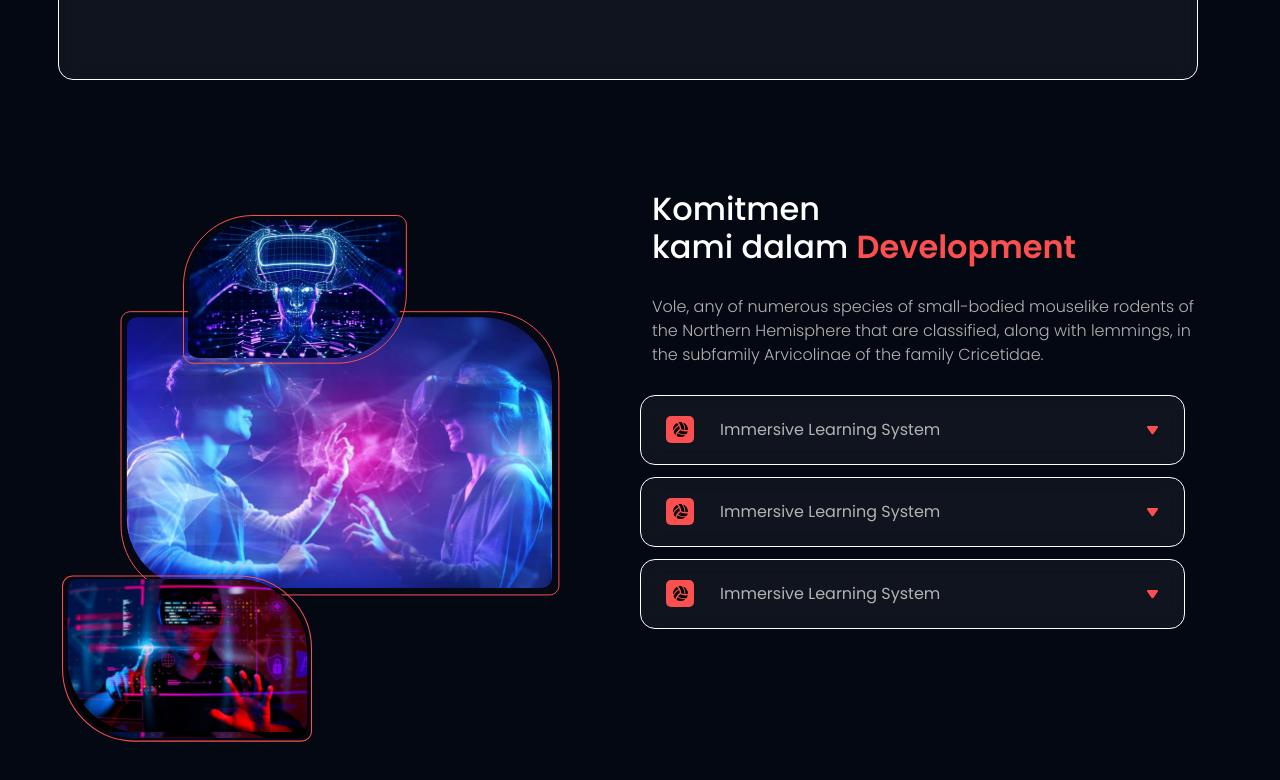
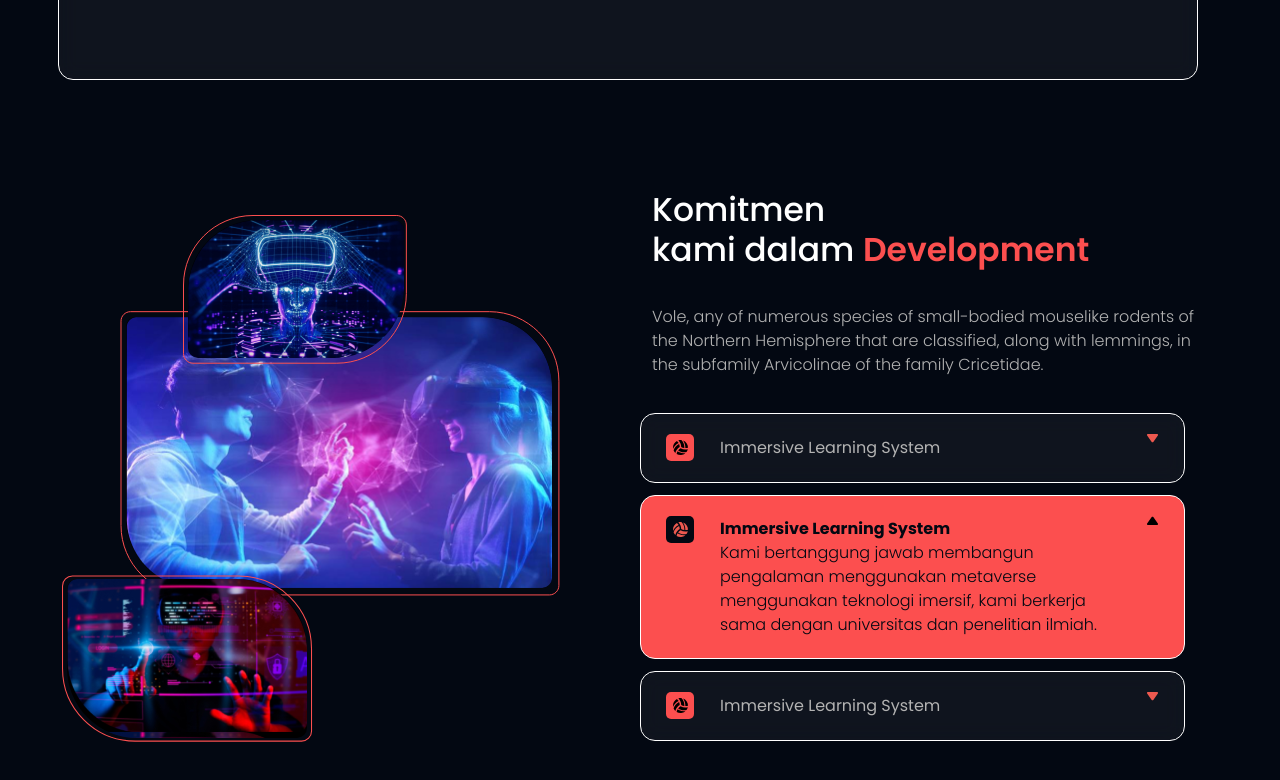
Before and after one commit to BenEngry/Unda.Quest, a plain HTML site: page index.html in a window 1280 px wide. Shown: the part 1307-2087 px from the top of the page. Drawn offline with nearby package versions, Linux system fonts and the light colour scheme.

Commit message:
added dev block

```diff
--- a/index.css
+++ b/index.css
@@ -341,12 +341,12 @@ body {
 }
 
 .devTitle {
-    font-size: 32px;
+    font-size: 33px;
 }
 
 .devSubTitle {
     width: 545px;
-    padding: 28px 0px;
+    padding: 36px 0px;
     color: #B2B2B2;
 }
 
@@ -452,8 +452,30 @@ body {
     border: 1px solid #fff;
     border-radius: 15px;
 
-    padding: 0px 25px;
+    padding: 20px 25px;
     gap: 20px;
+
+    transition: .4s ease-in-out;
+}
+
+.devAccordItemActive {
+    height: 164px;
+    background-color: #FC4F4F;
+    color: #030812;
+}
+
+.accordContent {
+    display: none;
+    transition: .6s;
+    color: #030812;
+}
+
+.accordContentActive {
+    display: block;
+}
+
+.accordIconReverse {
+    transform: rotate(-180px);
 }
 
 .devIconCon {
@@ -465,10 +487,13 @@ body {
 
 }
 
+.devIconConActive {
+    background-color: #030812;
+}
+
 .devIcon {
     width: 15px;
     height: 15px;
-
 }
 
 .accordText {
@@ -479,4 +504,14 @@ body {
     font-weight: 400;
     font-size: 16px;
     color: #B3B3B3;
+    text-align: left;
 }
+
+.accordTitleActive {
+    color: #030812;
+    font-weight: 700;
+}
+
+.accordArrow {
+    transform: rotate(180deg);
+}
--- a/index.html
+++ b/index.html
@@ -140,43 +140,42 @@
                 <p class="devSubTitle">Vole, any of numerous species of small-bodied mouselike rodents of the Northern Hemisphere that are classified, along with lemmings,
                 in the subfamily Arvicolinae of the family Cricetidae.</p>
                 <div class="row devAccord ">
-                    <div class="devAccordItem d-flex align-items-center justify-content-between">
-                        <div class="devIconCon d-flex align-items-center justify-content-center">
+
+                    <div class="devAccordItem d-flex justify-content-between ">
+                        <div class="devIconCon  d-flex align-items-center justify-content-center">
                             <img src="./src/svg/ball.svg" alt="kek" class="devIcon">
                         </div>
-                        <div class="accordText d-flex align-items-center">
-                            <p class="accordTitle">Immersive Learning System</p>
+                        <div class="accordText d-flex align-self-center flex-column">
+                            <p class="accordTitle ">Immersive Learning System</p>
+                            <p class="accordContent ">Kami bertanggung jawab membangun pengalaman menggunakan metaverse menggunakan teknologi imersif, kami berkerja sama dengan universitas dan penelitian ilmiah.</p>
                         </div>
                         <div class="">
-                            <svg width="13" height="9" viewBox="0 0 13 9" fill="none" xmlns="http://www.w3.org/2000/svg">
-                                <path d="M5.68912 7.87641C6.08825 8.42947 6.91175 8.42946 7.31088 7.87641L11.8512 1.5852C12.3285 0.923839 11.8559 0 11.0403 0H1.95972C1.14411 0 0.671535 0.923841 1.14883 1.58521L5.68912 7.87641Z" fill="#FC4F4F"/>
-                            </svg>
+                            <img src="./src/svg/accord.svg" alt="kek" class="accordIconReverse filterColor accordArrow">
                         </div>
                     </div>
-                    <div class="devAccordItem d-flex align-items-center justify-content-between">
-                        <div class="devIconCon d-flex align-items-center justify-content-center">
+
+                    <div class="devAccordItem d-flex justify-content-between devAccordItemActive">
+                        <div class="devIconCon devIconConActive d-flex align-items-center justify-content-center">
+                            <img src="./src/svg/ball.svg" alt="kek" class="devIcon filterColor">
+                        </div>
+                        <div class="accordText d-flex align-self-center flex-column">
+                            <p class="accordTitle accordTitleActive">Immersive Learning System</p>
+                            <p class="accordContent accordContentActive">Kami bertanggung jawab membangun pengalaman menggunakan metaverse menggunakan teknologi imersif, kami berkerja sama dengan universitas dan penelitian ilmiah.</p>
+                        </div>
+                        <div class="">
+                            <img src="./src/svg/accord.svg" alt="kek" class="accordIconReverse">
+                        </div>
+                    </div>
+                    <div class="devAccordItem d-flex justify-content-between ">
+                        <div class="devIconCon  d-flex align-items-center justify-content-center">
                             <img src="./src/svg/ball.svg" alt="kek" class="devIcon">
                         </div>
-                        <div class="accordText d-flex align-items-center">
-                            <p class="accordTitle">Immersive Learning System</p>
+                        <div class="accordText d-flex align-self-center flex-column">
+                            <p class="accordTitle ">Immersive Learning System</p>
+                            <p class="accordContent ">Kami bertanggung jawab membangun pengalaman menggunakan metaverse menggunakan teknologi imersif, kami berkerja sama dengan universitas dan penelitian ilmiah.</p>
                         </div>
                         <div class="">
-                            <svg width="13" height="9" viewBox="0 0 13 9" fill="none" xmlns="http://www.w3.org/2000/svg">
-                                <path d="M5.68912 7.87641C6.08825 8.42947 6.91175 8.42946 7.31088 7.87641L11.8512 1.5852C12.3285 0.923839 11.8559 0 11.0403 0H1.95972C1.14411 0 0.671535 0.923841 1.14883 1.58521L5.68912 7.87641Z" fill="#FC4F4F"/>
-                            </svg>
-                        </div>
-                    </div>
-                    <div class="devAccordItem d-flex align-items-center justify-content-between">
-                        <div class="devIconCon d-flex align-items-center justify-content-center">
-                            <img src="./src/svg/ball.svg" alt="kek" class="devIcon">
-                        </div>
-                        <div class="accordText d-flex align-items-center">
-                            <p class="accordTitle">Immersive Learning System</p>
-                        </div>
-                        <div class="">
-                            <svg width="13" height="9" viewBox="0 0 13 9" fill="none" xmlns="http://www.w3.org/2000/svg">
-                                <path d="M5.68912 7.87641C6.08825 8.42947 6.91175 8.42946 7.31088 7.87641L11.8512 1.5852C12.3285 0.923839 11.8559 0 11.0403 0H1.95972C1.14411 0 0.671535 0.923841 1.14883 1.58521L5.68912 7.87641Z" fill="#FC4F4F"/>
-                            </svg>
+                            <img src="./src/svg/accord.svg" alt="kek" class="accordIconReverse filterColor accordArrow">
                         </div>
                     </div>
                 </div>
--- a/index.js
+++ b/index.js
@@ -1,3 +1,5 @@
+// Panel hovers
+
 const arrPanelItems = document.querySelectorAll(".panelItem"),
     arrPanelItemsIcon = document.querySelectorAll(".iconContainer"),
     panel = document.querySelector(".panel");
@@ -24,3 +26,30 @@ arrPanelItemsIcon.forEach(element => {
         });
     });
 });
+
+// Accords
+
+const arrAccords = document.querySelectorAll(".devAccordItem");
+
+const toggleAccordClasses = (element) => {
+    element.classList.toggle("devAccordItemActive");
+    element.childNodes[3].childNodes[3].classList.toggle("accordContentActive");
+    element.childNodes[3].childNodes[1].classList.toggle("accordTitleActive");
+    element.childNodes[1].classList.toggle("devIconConActive");
+    element.childNodes[1].childNodes[1].classList.toggle("filterColor");
+    element.childNodes[5].childNodes[1].classList.toggle("filterColor");
+    element.childNodes[5].childNodes[1].classList.toggle("accordArrow");
+}
+
+arrAccords.forEach( element => {
+    element.addEventListener("click", ()=> {
+        if (![...element.classList].find( el => el === "devAccordItemActive") ){
+            arrAccords.forEach( item => {
+                if ([...item.classList].find( el => el === "devAccordItemActive") ){
+                    toggleAccordClasses(item)
+                }
+            })
+            toggleAccordClasses(element);
+        }
+    });
+})
```
Also changed, not shown: src/svg/accord.svg (added).
